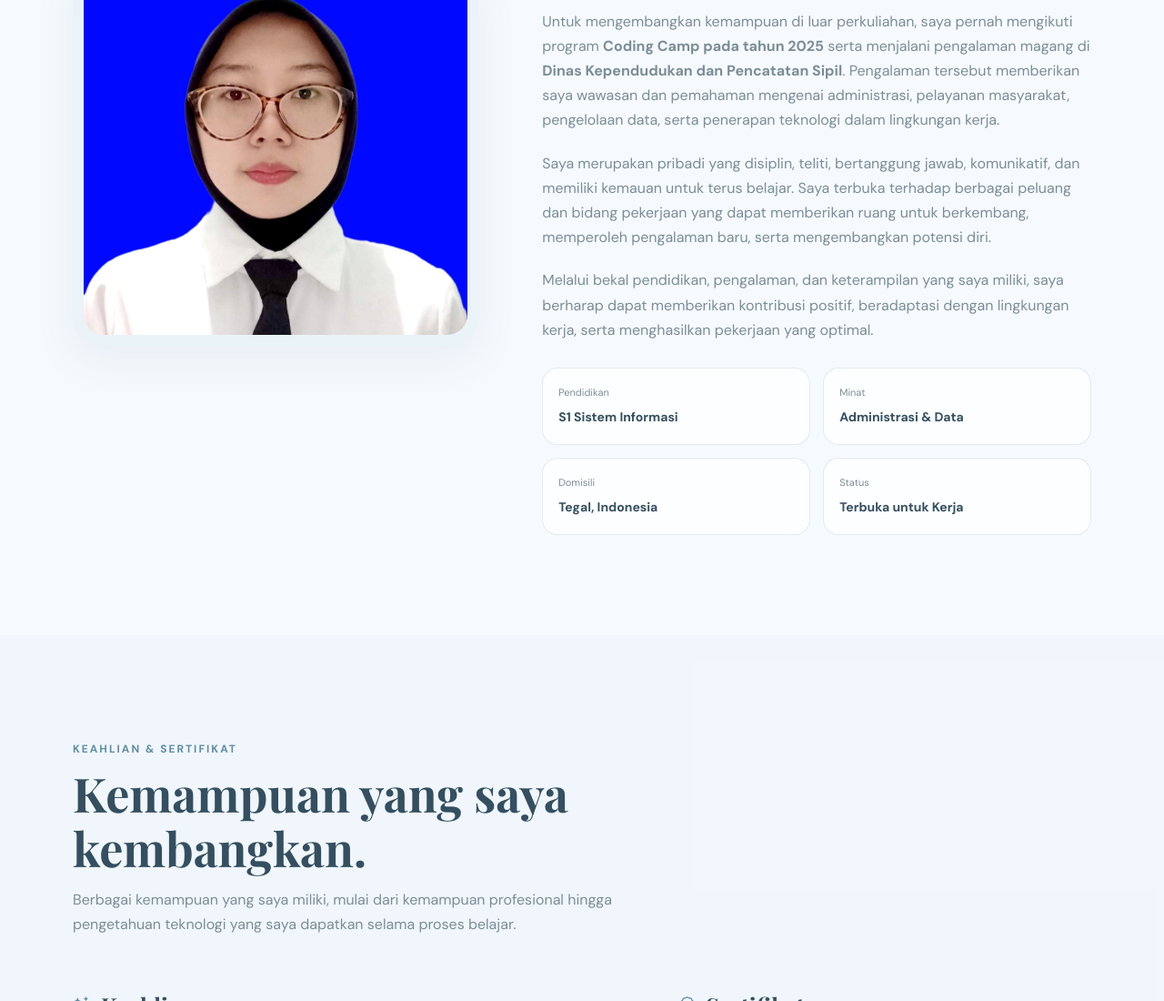
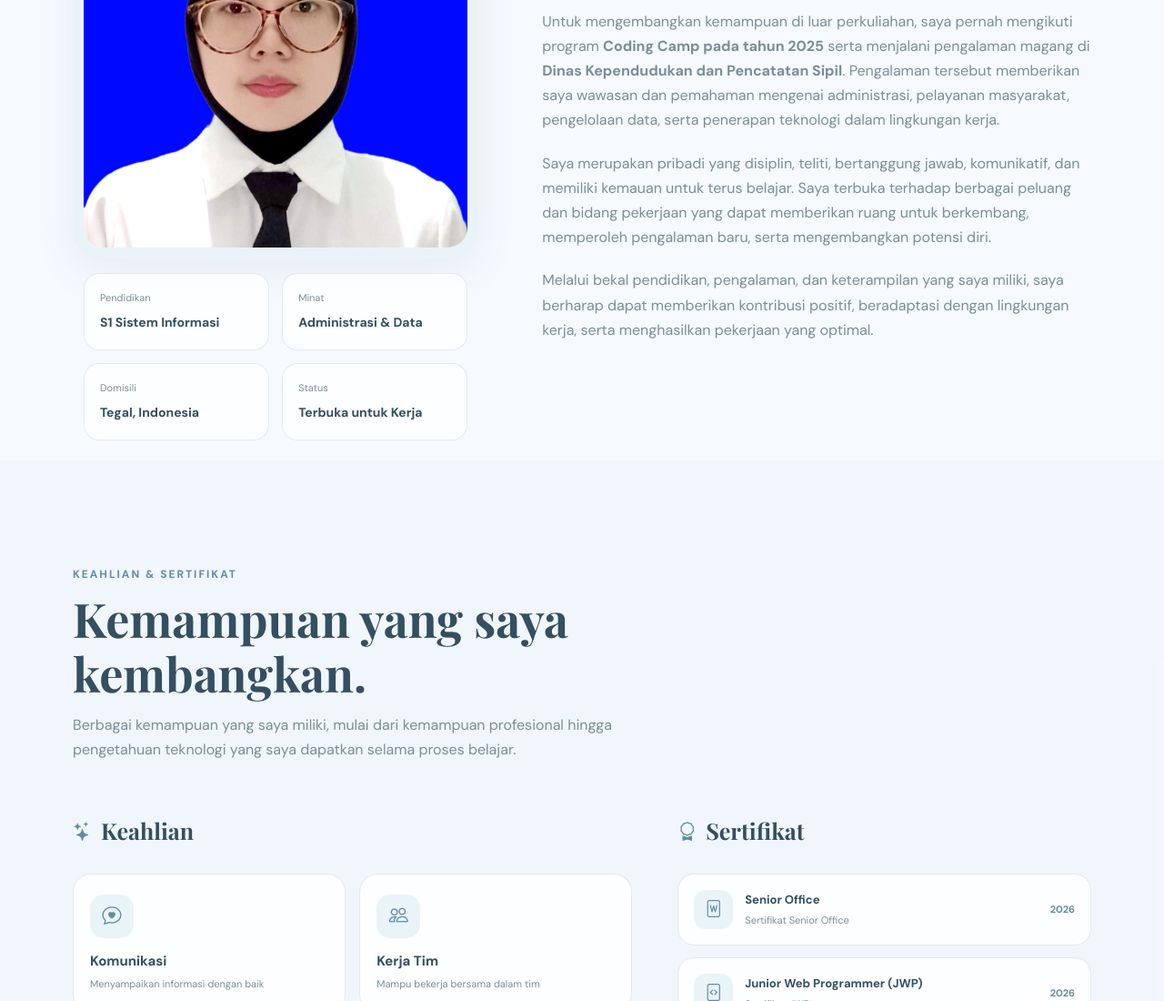
Before and after one commit to aisatul-Iza/portofolio, a plain HTML site: page index.html in a window 1280 px wide. Shown: the part 1307-2407 px from the top of the page at 91% size. Drawn offline with nearby package versions, Linux system fonts and the light colour scheme.

Commit message:
update about

```diff
--- a/index.html
+++ b/index.html
@@ -57,9 +57,16 @@
                     <h2 class="section-title">Sedikit cerita tentang saya.</h2>
                 </div>
                 <div class="about-grid">
-                    <div class="about-photo reveal"><img src="img/ais.png" alt="Aisatul Iza"></div>
+                    <div class="about-photo reveal"><img src="img/ais.png" alt="Aisatul Iza">
+                        <div class="about-info">
+                            <div class="info-box"><small>Pendidikan</small><strong>S1 Sistem Informasi</strong></div>
+                            <div class="info-box"><small>Minat</small><strong>Administrasi & Data</strong></div>
+                            <div class="info-box"><small>Domisili</small><strong>Tegal, Indonesia</strong></div>
+                            <div class="info-box"><small>Status</small><strong>Terbuka untuk Kerja</strong></div>
+                        </div>
+                    </div>
                     <div class="about-content reveal">
-                        <p>Saya <b>A'isatul Iza</b>, lulusan S1 Sistem Informasi Universitas Harkat Negeri (2022–2026) yang memiliki rasa ingin tahu tinggi, senang mempelajari hal baru, dan tertarik pada bidang administrasi, pengelolaan data, serta teknologi informasi.</p>
+                        <p class="justify-content">Saya <b>A'isatul Iza</b>, lulusan S1 Sistem Informasi Universitas Harkat Negeri (2022–2026) yang memiliki rasa ingin tahu tinggi, senang mempelajari hal baru, dan tertarik pada bidang administrasi, pengelolaan data, serta teknologi informasi.</p>
 
                         <p>Selama menempuh pendidikan, saya memperoleh pengetahuan dan keterampilan dalam analisis sistem, pengelolaan basis data, serta pemanfaatan teknologi informasi. Saya juga terbiasa mengerjakan berbagai tugas secara terstruktur, mengelola informasi, membuat dokumentasi, melakukan presentasi, bekerja sama dalam tim, dan menyelesaikan permasalahan secara sistematis.</p>
 
@@ -68,12 +75,7 @@
                         <p>Saya merupakan pribadi yang disiplin, teliti, bertanggung jawab, komunikatif, dan memiliki kemauan untuk terus belajar. Saya terbuka terhadap berbagai peluang dan bidang pekerjaan yang dapat memberikan ruang untuk berkembang, memperoleh pengalaman baru, serta mengembangkan potensi diri.</p>
 
                         <p>Melalui bekal pendidikan, pengalaman, dan keterampilan yang saya miliki, saya berharap dapat memberikan kontribusi positif, beradaptasi dengan lingkungan kerja, serta menghasilkan pekerjaan yang optimal.</p>
-                        <div class="about-info">
-                            <div class="info-box"><small>Pendidikan</small><strong>S1 Sistem Informasi</strong></div>
-                            <div class="info-box"><small>Minat</small><strong>Administrasi & Data</strong></div>
-                            <div class="info-box"><small>Domisili</small><strong>Tegal, Indonesia</strong></div>
-                            <div class="info-box"><small>Status</small><strong>Terbuka untuk Kerja</strong></div>
-                        </div>
+
                     </div>
                 </div>
             </div>
```
